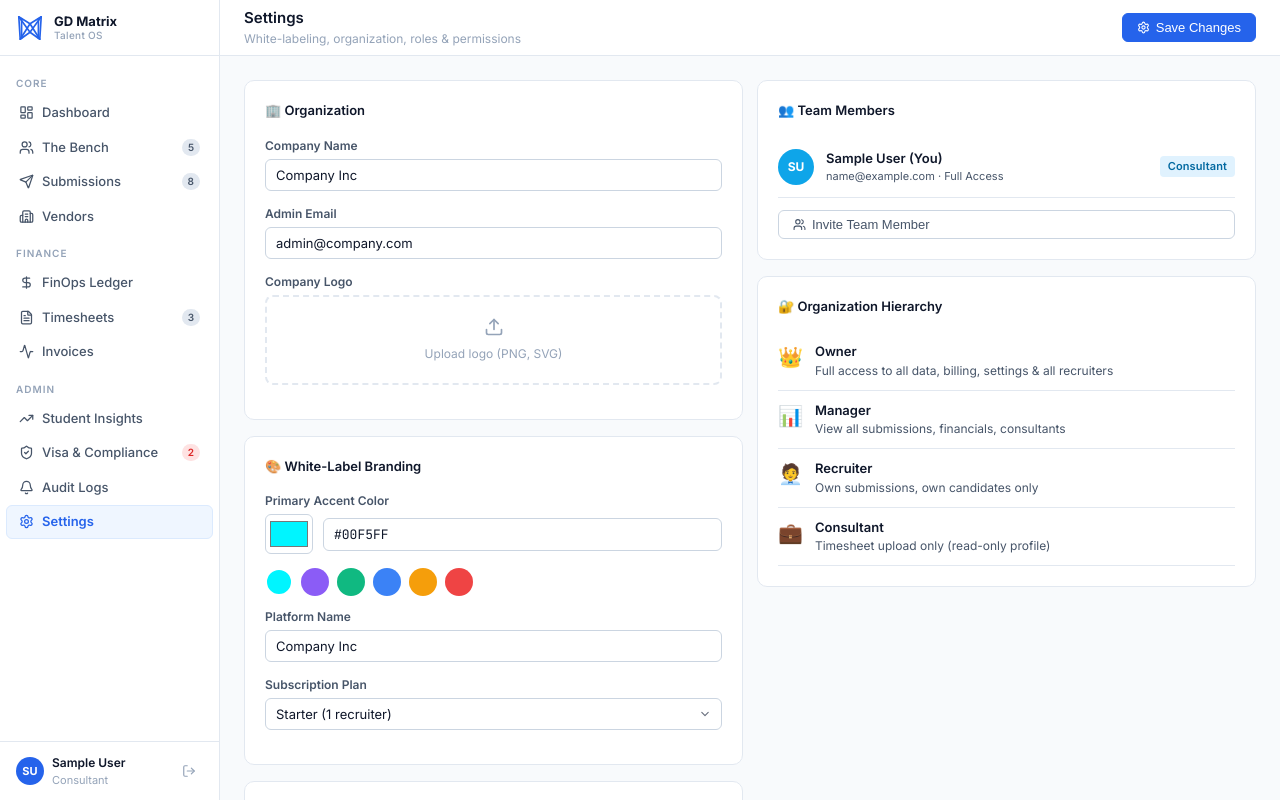
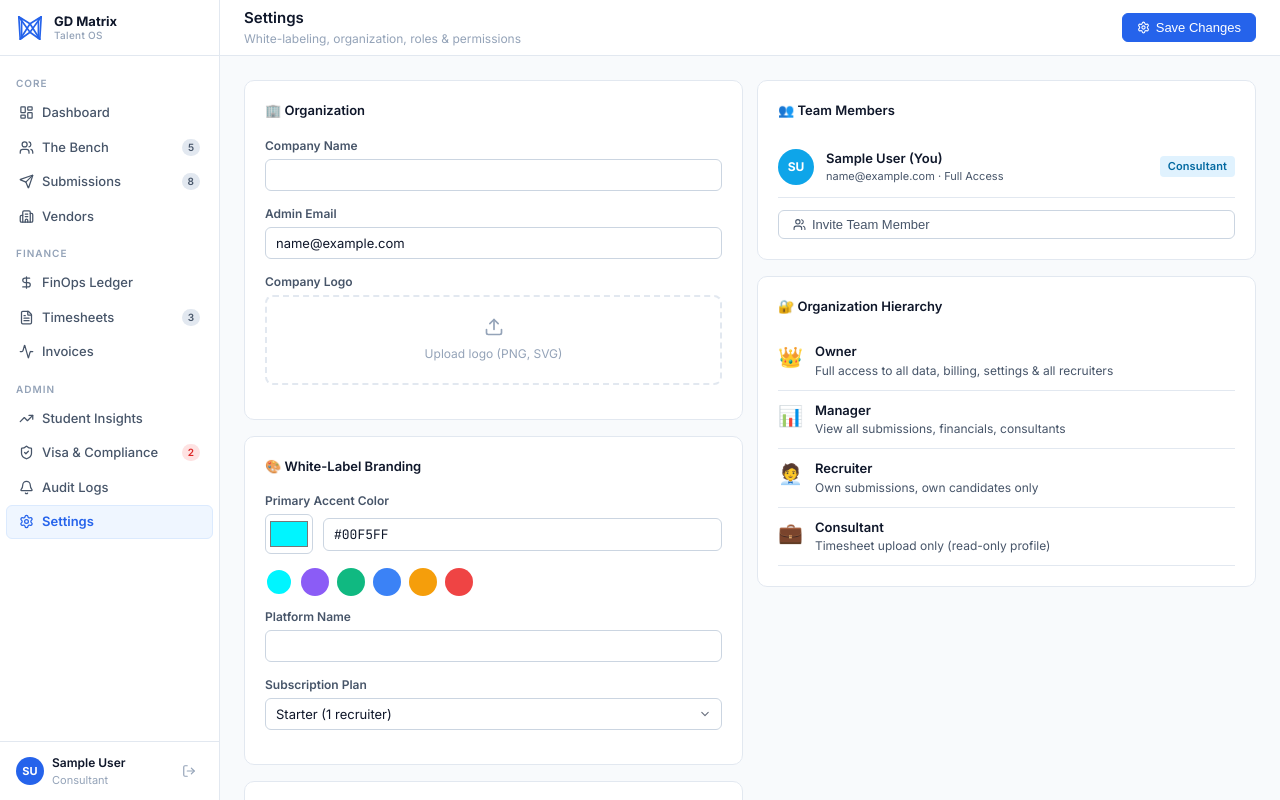
Before and after one commit to GnandeepVenigalla/gd-matrix, a Next.js app: page /settings in a window 1280 px wide. Built offline with nearby package versions, Linux system fonts and the light colour scheme; sample sign-in values are in the browser's storage.

Commit message:
Settings: show real company name and email instead of placeholders

```diff
--- a/src/app/settings/page.tsx
+++ b/src/app/settings/page.tsx
@@ -41,8 +41,8 @@ export default function SettingsPage() {
           <div style={{ display: 'flex', flexDirection: 'column', gap: 16 }}>
             <div className="card">
               <div className="section-title" style={{ marginBottom: 16 }}>🏢 Organization</div>
-              <div className="form-group"><label>Company Name</label><input defaultValue={user.companyName} /></div>
-              <div className="form-group"><label>Admin Email</label><input defaultValue={user.email} /></div>
+              <div className="form-group"><label>Company Name</label><input key={`company-${user.companyName}`} defaultValue={user.companyName} /></div>
+              <div className="form-group"><label>Admin Email</label><input key={`email-${user.email}`} defaultValue={user.email} readOnly /></div>
               <div className="form-group">
                 <label>Company Logo</label>
                 <div style={{ border: '2px dashed var(--border-subtle)', borderRadius: 'var(--radius-md)', padding: '20px', textAlign: 'center', cursor: 'pointer' }}>
@@ -69,7 +69,7 @@ export default function SettingsPage() {
               </div>
               <div className="form-group">
                 <label>Platform Name</label>
-                <input defaultValue={user.companyName} />
+                <input key={`platform-${user.companyName}`} defaultValue={user.companyName} />
               </div>
               <div className="form-group">
                 <label>Subscription Plan</label>
```
